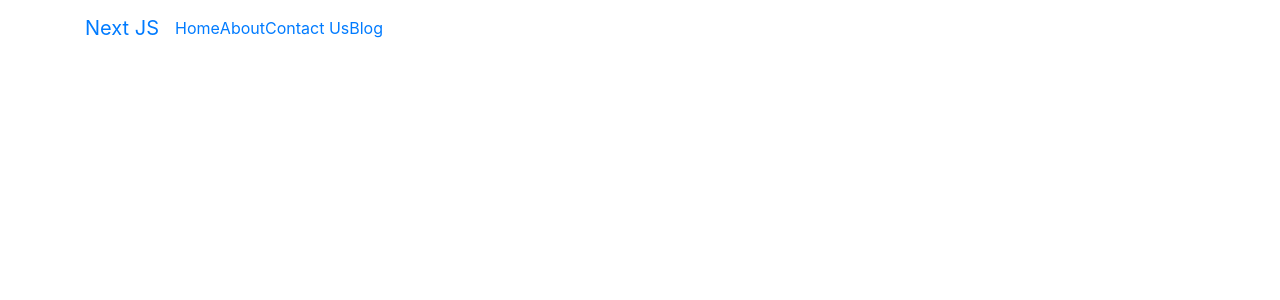
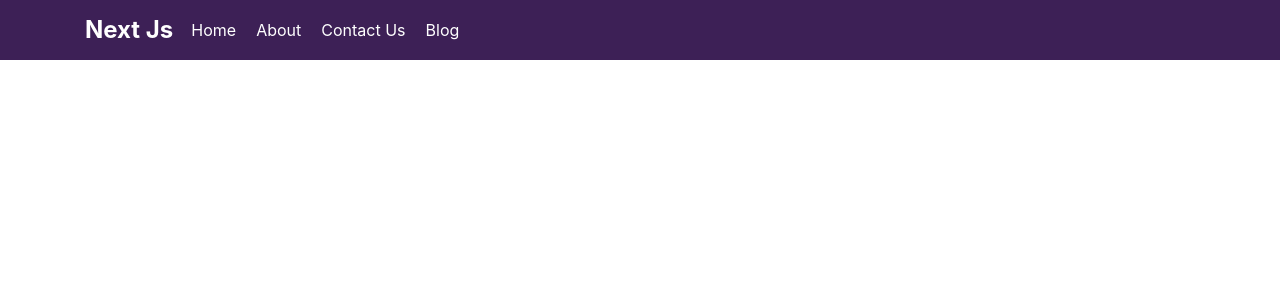
Before and after one commit to inderw/next-template, a Next.js app: page / in a window 1280 px wide. Shown: the top 300 px of the page. Built offline with nearby package versions, Linux system fonts and the light colour scheme.

Commit message:
navbar work done

```diff
--- a/pages/Contactus.js
+++ b/pages/Contactus.js
@@ -1,11 +1,11 @@
-import styles from '../styles/Home.module.scss';
+
 import 'bootstrap/dist/css/bootstrap.min.css';
 import Form from 'react-bootstrap/Form';
 import { Container } from 'react-bootstrap';
 import { Row } from 'react-bootstrap';
 import { Col } from 'react-bootstrap';
 import { Button } from 'react-bootstrap';
-import Mynav from './components/Navbar';
+import Mynav from './Navbar';
 
 export default function ContactUs() {
     async function handleOnSubmit(e) {
@@ -29,7 +29,7 @@ export default function ContactUs() {
                     <Col>&nbsp;</Col>
                     <Col>
                         <br />
-                        <h1 className="text-center">Contact Us</h1>
+                        <h2 className="text-center">Contact Us</h2>
                         <br />
                         <Form method="post" onSubmit={handleOnSubmit} >
                             <Form.Group className="mb-3">
--- /dev/null
+++ b/pages/Navbar.js
@@ -0,0 +1,37 @@
+
+import { Container } from 'react-bootstrap';
+import { Offcanvas } from 'react-bootstrap';
+import { Nav } from 'react-bootstrap';
+import { NavDropdown } from 'react-bootstrap';
+import { Form } from 'react-bootstrap';
+import { FormControl } from 'react-bootstrap';
+import {Navbar} from 'react-bootstrap';
+import { Button } from 'react-bootstrap';
+import Link from 'next/link';
+import styles from '../styles/Home.module.scss';
+
+function Mynav() {
+    return (
+        <>
+     <Navbar collapseOnSelect expand="lg" className={styles.mynav}>
+  <Container>
+  <Link className="text-white" href="/"><span className={styles.itemmains}>Next Js</span></Link>
+  <Navbar.Toggle  aria-controls="responsive-navbar-nav" />
+  <Navbar.Collapse id="responsive-navbar-nav">
+    <Nav className="me-auto pl-2">
+      <Link className="text-white" href="/"><span className={styles.itemclick}>Home</span></Link>
+      <Link className="text-white" href="/about"><span  className={styles.itemclick}>About</span></Link>
+      <Link className="text-white" href="/Contactus"><span  className={styles.itemclick}>Contact Us</span></Link>
+      <Link className="text-white" href="/blog"><span  className={styles.itemclick}>Blog</span></Link>
+
+
+    </Nav>
+
+  </Navbar.Collapse>
+  </Container>
+</Navbar>
+        </>
+    );
+}
+
+export default Mynav;
--- a/pages/_app.js
+++ b/pages/_app.js
@@ -1,4 +1,5 @@
-import '../styles/globals.css'
+import '../styles/globals.scss';
+import 'bootstrap/dist/css/bootstrap.min.css';
 
 function MyApp({ Component, pageProps }) {
   return <Component {...pageProps} />
--- a/pages/about.js
+++ b/pages/about.js
@@ -1,5 +1,5 @@
 import Image from "next/image";
-import Mynav from "./components/Navbar";
+import Mynav from "./Navbar";
 import styles from '../styles/Home.module.scss';
 const about = () => {
     return(<>
--- a/pages/components/Navbar.js
+++ /dev/null
@@ -1,35 +0,0 @@
-
-import { Container } from 'react-bootstrap';
-import { Offcanvas } from 'react-bootstrap';
-import { Nav } from 'react-bootstrap';
-import { NavDropdown } from 'react-bootstrap';
-import { Form } from 'react-bootstrap';
-import { FormControl } from 'react-bootstrap';
-import {Navbar} from 'react-bootstrap';
-import { Button } from 'react-bootstrap';
-import Link from 'next/link';
-import 'bootstrap/dist/css/bootstrap.min.css';
-function Mynav() {
-    return (
-        <>
-     <Navbar collapseOnSelect expand="lg" className='mynav' variant="dark">
-  <Container>
-  <Navbar.Brand href="#"><Link href="/">Next JS</Link></Navbar.Brand>
-  <Navbar.Toggle aria-controls="responsive-navbar-nav" />
-  <Navbar.Collapse id="responsive-navbar-nav">
-    <Nav className="me-auto">
-      <Link href="/">Home</Link>
-      <Link href="/about">About</Link>
-      <Link href="/Contactus">Contact Us</Link>
-      <Link href="/blog">Blog</Link>
-
-    </Nav>
-
-  </Navbar.Collapse>
-  </Container>
-</Navbar>
-        </>
-    );
-}
-
-export default Mynav;
--- a/pages/index.js
+++ b/pages/index.js
@@ -1,7 +1,7 @@
 import Head from 'next/head';
 import styles from '../styles/Home.module.scss';
 import 'bootstrap/dist/css/bootstrap.min.css';
-import Mynav from './components/Navbar';
+import Mynav from './Navbar';
 
 export default function Home() {
   return (
--- a/styles/Home.module.css
+++ /dev/null
@@ -1,4 +0,0 @@
-.mynav {
-  background-color: rgba(10, 23, 41, 0.966) !important;
-}
-/*# sourceMappingURL=Home.module.css.map */
--- a/styles/Home.module.scss
+++ b/styles/Home.module.scss
@@ -1,4 +1,26 @@
 
   .mynav{
-    background-color: rgba(10, 23, 41, 0.966)!important;
+    background-color: rgba(54, 24, 80, 0.966)!important;
+    color:white;
+    .itemmains{
+      color:white;
+      font-size: 1.5em;
+      cursor: pointer;
+      font-weight: 700;
+    }
+    .itemclick{
+      margin:10px;
+      cursor: pointer;
+    }
+     .navbar-toggler-icon {
+      background-color: white;
+      color:white!important;
+      border: none !important;
+    }
+
+  //  .navbar-toggler {
+  //     border-color: rgb(255,102,203);
+  //     background-color: white;
+  //     color:white;
+  //   }
   }
```
Also changed, not shown: pages/blog.js (added, +34 -0 lines), styles/globals.scss (renamed from styles/globals.css), 2 other files (tests, documents, lock files or other folders).
